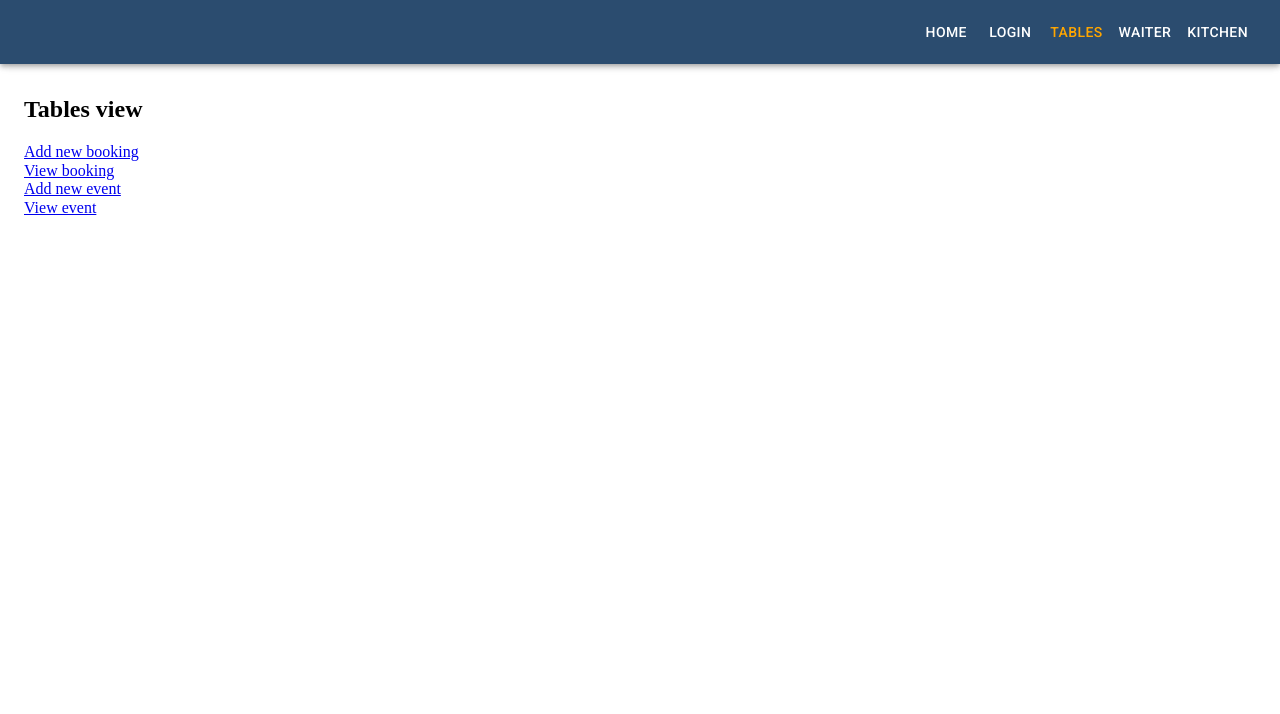
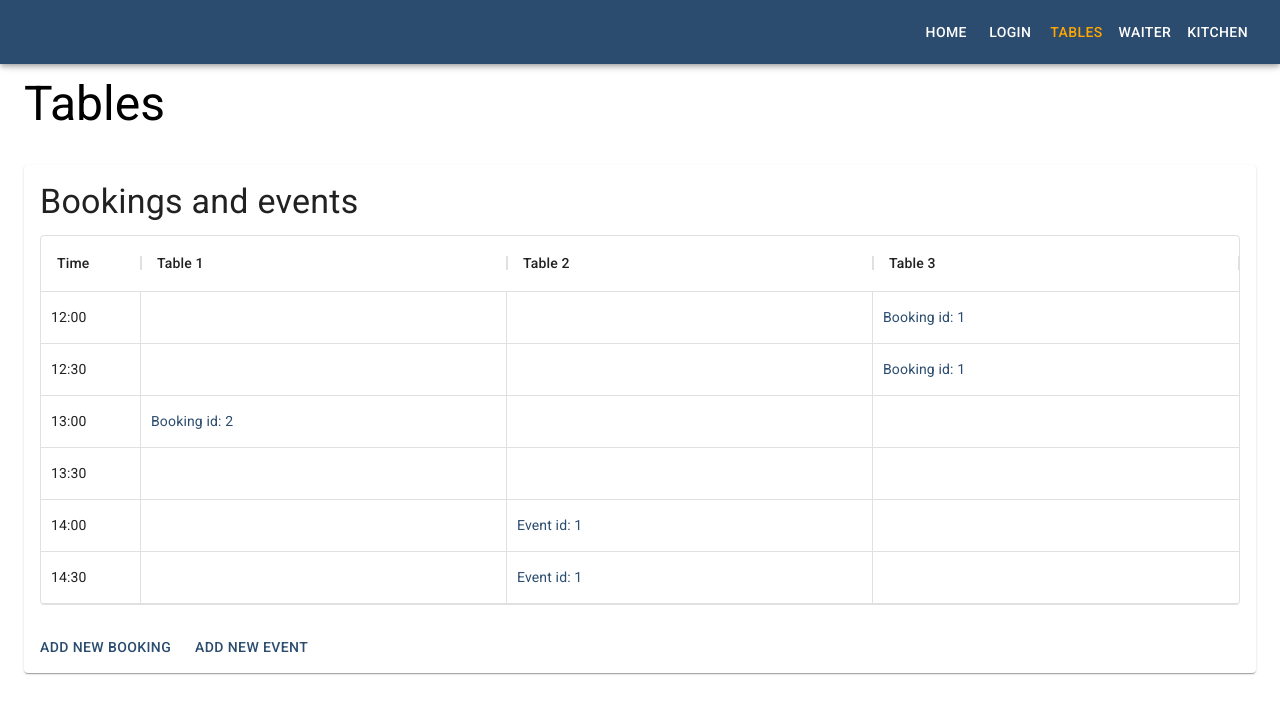
Before and after one commit to doforever/pizzeria-portal, a React (Create React App) app: page /panel/tables in a window 1280 px wide. Shown: the top 714 px of the page. Built offline with nearby package versions, Linux system fonts and the light colour scheme.

Commit message:
Add timetable to Tables component

```diff
--- a/src/components/views/Tables/Tables.js
+++ b/src/components/views/Tables/Tables.js
@@ -1,15 +1,83 @@
-import React from 'react';
-import {Link} from 'react-router-dom';
+import React, { useState } from 'react';
 import styles from './Tables.module.scss';
 
-const Tables = () => (
-  <div className={styles.component}>
-    <h2>Tables view</h2>
-    <Link className={styles.link} to={`tables/booking/new`}>Add new booking</Link>
-    <Link className={styles.link} to={`tables/booking/123`}>View booking</Link>
-    <Link className={styles.link} to={`tables/events/new`}>Add new event</Link>
-    <Link className={styles.link} to={`tables/events/456`}>View event</Link>
-  </div>
-);
+import Grid from '@material-ui/core/Grid';
+import { DataGrid } from '@material-ui/data-grid';
+import Typography from '@material-ui/core/Typography';
+import Card from '@material-ui/core/Card';
+import CardContent from '@material-ui/core/CardContent';
+import CardActions from '@material-ui/core/CardActions';
+import Button from '@material-ui/core/Button';
+import Link from '@material-ui/core/Link';
+// import DateFnsUtils from '@date-io/date-fns';
+// import { DatePicker, TimePicker, MuiPickersUtilsProvider } from '@material-ui/pickers';
+
+function renderCell({value}) {
+  if (!value) {
+    return null;
+  } else {
+    return (
+      <Link href={'tables/booking/' + value.id}>
+        {value.type[0].toUpperCase() + value.type.substring(1)} id: {value.id}
+      </Link>
+    );
+  }
+}
+
+const columns = [
+  { field: 'id', headerName: 'ID', hide: true},
+  { field: 'hour', headerName: 'Time', width: 100},
+  { field: 'table1', headerName: 'Table 1', flex: 1, renderCell},
+  { field: 'table2', headerName: 'Table 2', flex: 1, renderCell},
+  { field: 'table3', headerName: 'Table 3', flex: 1, renderCell},
+];
+
+const rows = [
+  { id: 1, hour: '12:00', table3: {id: '1', type: 'booking'} },
+  { id: 2, hour: '12:30', table3: {id: '1', type: 'booking'} },
+  { id: 3, hour: '13:00', table1: {id: '2', type: 'booking'}},
+  { id: 4, hour: '13:30'},
+  { id: 5, hour: '14:00', table2: {id: '1', type: 'event'}},
+  { id: 6, hour: '14:30', table2: {id: '1', type: 'event'}},
+];
+
+const Tables = () => {
+  // const [selectedDate, handleDateChange] = useState(new Date());
+
+  return (
+    <div className={styles.component}>
+      <Typography component="h1" variant="h3" gutterBottom>Tables</Typography>
+      <Grid container spacing={2}>
+        <Grid item xs={12}>
+          {/* <MuiPickersUtilsProvider utils={DateFnsUtils}>
+            <DatePicker value={selectedDate} onChange={handleDateChange} />
+            <TimePicker value={selectedDate} onChange={handleDateChange} />
+          </MuiPickersUtilsProvider> */}
+        </Grid>
+        <Grid item xs={12}>
+          <Card>
+            <CardContent>
+              <Typography component="h2" variant="h4" gutterBottom>Bookings and events</Typography>
+              <DataGrid
+                rows={rows}
+                columns={columns}
+                autoHeight
+                disableColumnMenu
+                disableColumnSelector
+                disableSelectionOnClick
+                hideFooter
+                showCellRightBorder
+                onCellClick = {(param) => console.log(param.value)}/>
+            </CardContent>
+            <CardActions>
+              <Button color="primary" href="tables/booking/new">Add new booking</Button>
+              <Button color="primary" href="tables/events/new">Add new event</Button>
+            </CardActions>
+          </Card>
+        </Grid>
+      </Grid>
+    </div>
+  );
+};
 
 export default Tables;
--- a/src/components/views/Tables/Tables.module.scss
+++ b/src/components/views/Tables/Tables.module.scss
@@ -3,7 +3,3 @@
 .component {
   padding: $base-size 0;
 }
-
-.link {
-  display: block;
-}
```
